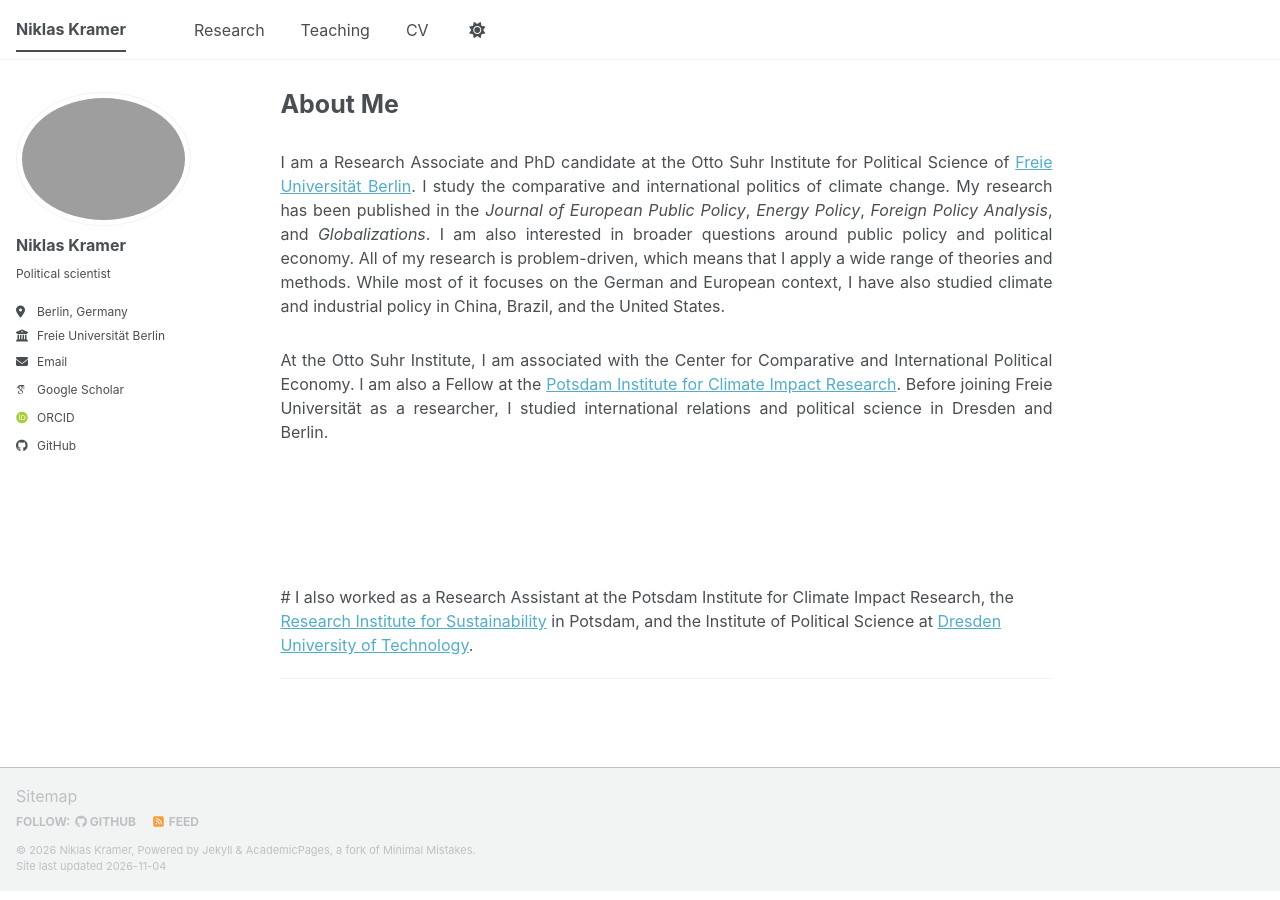
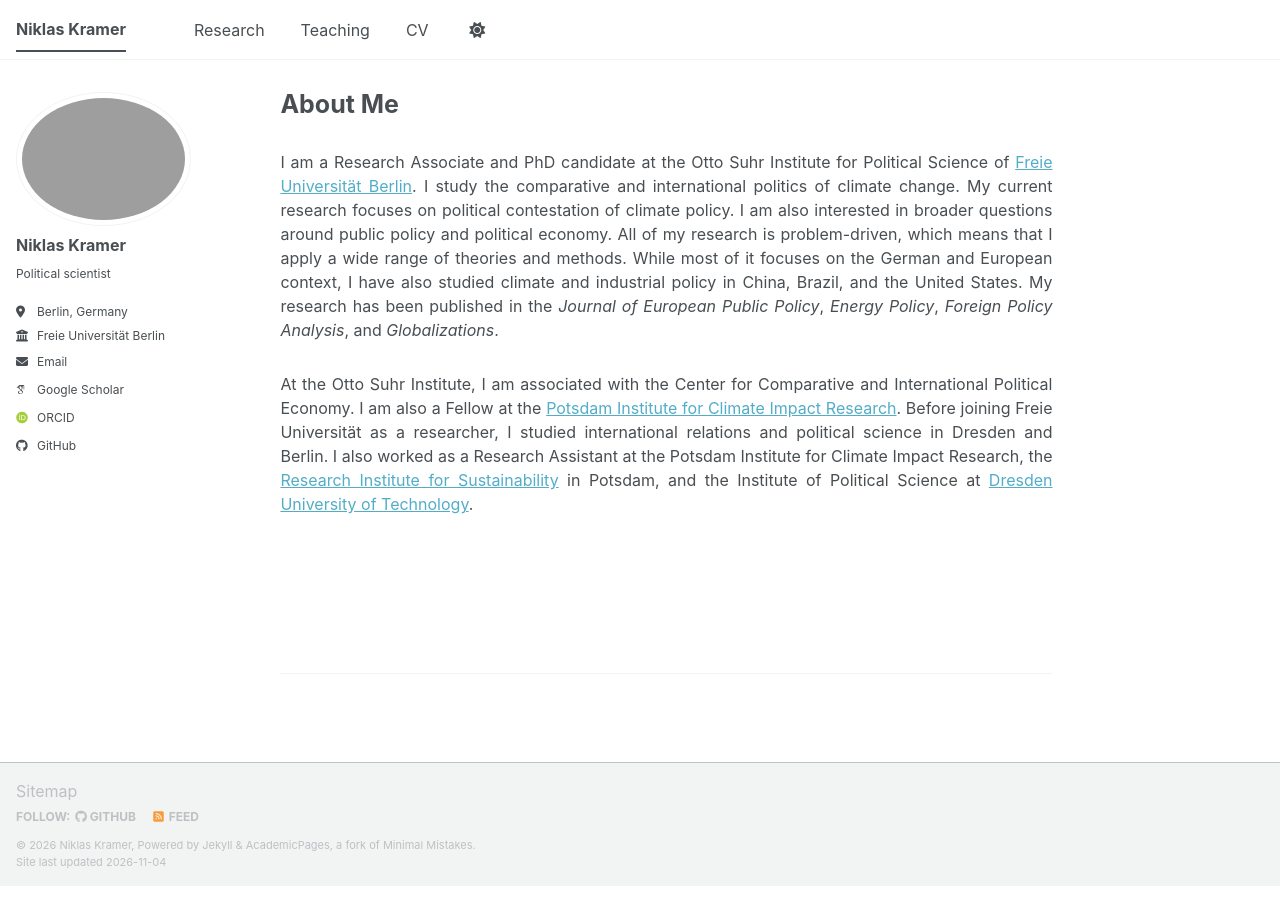
Before and after one commit to nik-kramer/nik-kramer.github.io, a Jekyll site: the page built from _pages/about.md, in a window 1280 px wide. Built offline with Jekyll 4.4.1, drawn with Linux system fonts in a browser that asks for light colours; some web fonts are replaced; a script bundle is joined from its source files by our own code; library files that are not in the unit come from our copies.

Commit message:
Update about.md

```diff
--- a/_pages/about.md
+++ b/_pages/about.md
@@ -9,16 +9,14 @@ redirect_from:
 
 <div style="height: 20px;"></div>
 
-<p style="text-align: justify">I am a Research Associate and PhD candidate at the Otto Suhr Institute for Political Science of <a href="https://www.polsoz.fu-berlin.de/en/polwiss/index.html"> Freie Universität Berlin</a>. I study the comparative and international politics of climate change. My research has been published in the <i>Journal of European Public Policy</i>, <i>Energy Policy</i>, <i>Foreign Policy Analysis</i>, and <i>Globalizations</i>. I am also interested in broader questions around public policy and political economy. All of my research is problem-driven, which means that I apply a wide range of theories and methods. While most of it focuses on the German and European context, I have also studied climate and industrial policy in China, Brazil, and the United States. </p>
+<p style="text-align: justify">I am a Research Associate and PhD candidate at the Otto Suhr Institute for Political Science of <a href="https://www.polsoz.fu-berlin.de/en/polwiss/index.html"> Freie Universität Berlin</a>. I study the comparative and international politics of climate change. My current research focuses on political contestation of climate policy. I am also interested in broader questions around public policy and political economy. All of my research is problem-driven, which means that I apply a wide range of theories and methods. While most of it focuses on the German and European context, I have also studied climate and industrial policy in China, Brazil, and the United States. My research has been published in the <i>Journal of European Public Policy</i>, <i>Energy Policy</i>, <i>Foreign Policy Analysis</i>, and <i>Globalizations</i>.</p>
 
 
 <div style="height: 10px;"></div>
 
-<p style="text-align: justify">At the Otto Suhr Institute, I am associated with the Center for Comparative and International Political Economy. I am also a Fellow at the <a href="https://www.pik-potsdam.de/en/home"> Potsdam Institute for Climate Impact Research</a>. Before joining Freie Universität as a researcher, I studied international relations and political science in Dresden and Berlin.
+<p style="text-align: justify">At the Otto Suhr Institute, I am associated with the Center for Comparative and International Political Economy. I am also a Fellow at the <a href="https://www.pik-potsdam.de/en/home"> Potsdam Institute for Climate Impact Research</a>. Before joining Freie Universität as a researcher, I studied international relations and political science in Dresden and Berlin. I also worked as a Research Assistant at the Potsdam Institute for Climate Impact Research, the <a href="https://www.rifs-potsdam.de/en"> Research Institute for Sustainability</a> in Potsdam, and the Institute of Political Science at <a href="https://tu-dresden.de/gsw/phil/powi?set_language=en"> Dresden University of Technology</a>.</p>
+
 
 <div style="height: 120px;"></div>
 
-# I also worked as a Research Assistant at the Potsdam Institute for Climate Impact Research, the <a href="https://www.rifs-potsdam.de/en"> Research Institute for Sustainability</a> in Potsdam, and the Institute of Political Science at <a href="https://tu-dresden.de/gsw/phil/powi?set_language=en"> Dresden University of Technology</a>.</p>
-
-
 ---
```
